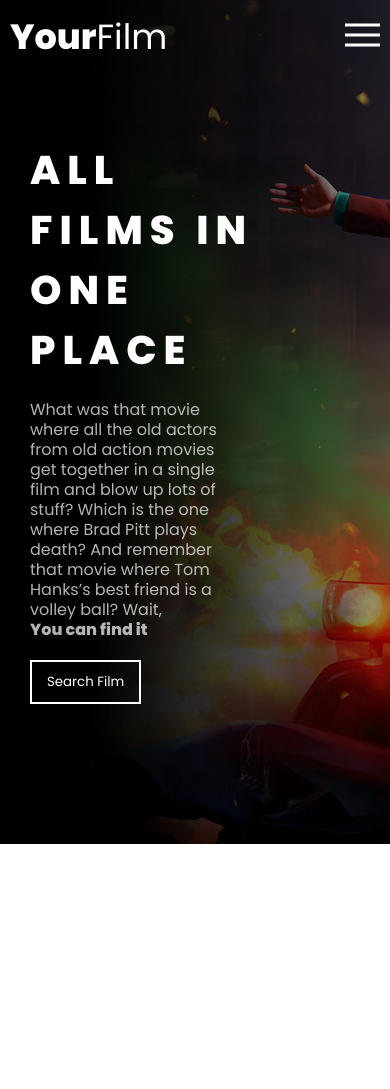
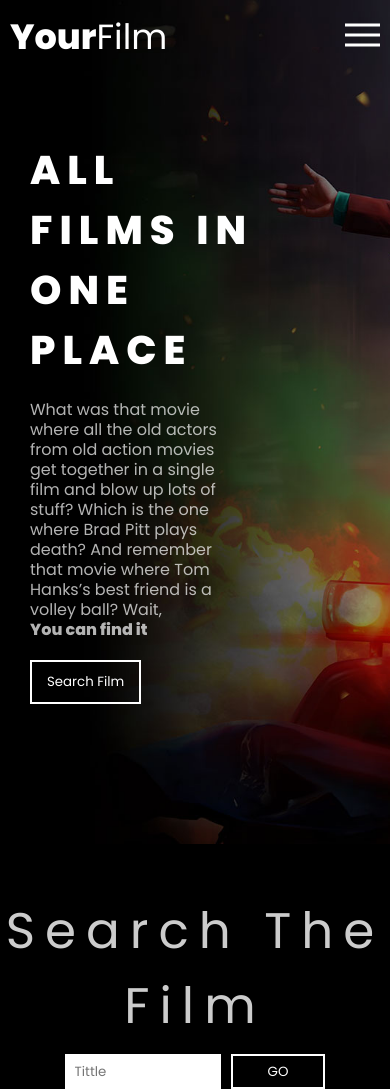
Before and after one commit to xFantix/React-WebFilm, a React (Create React App) app: page / in a window 390 px wide. Before the commit the page ends 844 px from the top, so only its background shows below. Built offline with nearby package versions, Linux system fonts and the light colour scheme.

Commit message:
finish mobile navigation

```diff
--- a/src/App.js
+++ b/src/App.js
@@ -1,20 +1,23 @@
 import styled from 'styled-components';
 import Main from './components/main/Main';
 import Nav from '../src/components/nav/Nav';
+import SearchFilm from './components/searchFilm/SearchFilm'
 import {BrowserRouter as Router } from 'react-router-dom';
 const StyleApp = styled.div`
   min-height:100vh;
   display:flex;
   flex-direction:column;
   width:100%;
+  position:relative;
+  overflow:hidden;
 `
-
 const App =()=> {
   return (
     <StyleApp className="App">
       <Router>
           <Nav/>
           <Main/>
+          <SearchFilm/>
       </Router>
     </StyleApp>
   );
--- a/src/components/main/styleMain.js
+++ b/src/components/main/styleMain.js
@@ -24,6 +24,7 @@ export const StyleMainContainer = styled.main`
     display:flex;
     flex-direction:column;
     justify-content:center;
+    overflow:hidden;
 `
 export const HeaderAbout = styled.h2`
     color: white;
--- a/src/components/nav/MobileNav.js
+++ b/src/components/nav/MobileNav.js
@@ -1,12 +1,43 @@
-import React from 'react';
-import {HamburgerButton,HamburgerBox,HamburgerInner} from './styleNav'
+import React,{useState} from 'react';
+import {HamburgerButton,HamburgerBox,HamburgerInner,StyleMenu,StyleListNav,StyleListElementMobile,HamburgerInnerExit,StyleLiMobile} from './styleNav';
+
+
 const MobileNav = () => {
+
+    const handleNavMobile = () =>{
+        setValuePositionMenu(prevState=>!prevState);
+    }
+
+    const [valuePositionMenu, setValuePositionMenu] = useState(false);
+
     return (
-        <HamburgerButton>
+        <>
+        <HamburgerButton positionMenu={valuePositionMenu} onClick={handleNavMobile}>
             <HamburgerBox>
                 <HamburgerInner></HamburgerInner>
             </HamburgerBox>
         </HamburgerButton>
+        <StyleMenu positionMenu={valuePositionMenu}>
+            <StyleListNav>
+                <StyleLiMobile>
+                <HamburgerButton onClick={handleNavMobile}>
+                    <HamburgerBox>
+                        <HamburgerInnerExit></HamburgerInnerExit>
+                    </HamburgerBox>
+                 </HamburgerButton>
+                </StyleLiMobile>
+                <StyleLiMobile>
+                    <StyleListElementMobile exact to='/'>Start</StyleListElementMobile>
+                </StyleLiMobile>
+                <StyleLiMobile>
+                    <StyleListElementMobile to="/SearchFilm">Search Film</StyleListElementMobile>
+                </StyleLiMobile>
+                <StyleLiMobile>
+                    <StyleListElementMobile to="/Contact">Contact</StyleListElementMobile>
+                </StyleLiMobile>
+            </StyleListNav>
+        </StyleMenu>
+        </>
      );
 }
 
--- a/src/components/nav/styleNav.js
+++ b/src/components/nav/styleNav.js
@@ -41,10 +41,13 @@ export const HamburgerButton = styled.button`
     background-color: transparent;
     border: 0;
     margin: 0;
+    transform:${ props => props.positionMenu ? 'translateX(100%)' : 'translateX(0%)'};
+    transition:.3s ease-in-out;
     @media(min-width:620px){
         display:none;
     }
 `
+
 export const HamburgerBox = styled.span`
     width: 35px;
     height: 24px;
@@ -79,3 +82,46 @@ export const HamburgerInner = styled.span`
         left: 0;
     }
 `
+export const HamburgerInnerExit = styled(HamburgerInner)`
+    background-color: transparent;
+    &::before{
+        transform: translateY(10px) rotate(45deg);
+    }
+    &::after{
+        transform: translateY(-10px) rotate(-45deg);
+    }
+`
+
+export const StyleMenu = styled.div`
+    display:flex;
+    height:100vh;
+    width:300px;
+    background-color:black;
+    z-index:100;
+    position:absolute;
+    top:0%;
+    right:${props=>(props.positionMenu ? "0px":"-300px")};
+    transition:.3s ease-in-out;
+    justify-content:center;
+    text-align:center;
+    align-items:center;
+    opacity:.9;
+    @media(min-width:620px){
+        display:none;
+    }
+`
+export const StyleListNav = styled.ul`
+    display:flex;
+    flex-direction:column;
+    list-style:none;
+`
+export const StyleListElementMobile = styled(NavLink)`
+    text-decoration:none;
+    font-size:30px;
+    font-family:${font};
+    cursor: pointer;
+    color:white;
+`
+export const StyleLiMobile = styled.li`
+    padding:10px 0px;
+`
--- a/src/components/searchFilm/SearchFilm.js
+++ b/src/components/searchFilm/SearchFilm.js
@@ -1,10 +1,14 @@
 import React from 'react';
-
+import {StyleContainer,FormStyle,InputStyle,ButtonStyle,HeaderStyle} from './styleSearchFilm';
 const SearchFilm = () => {
     return (
-        <section>
-
-        </section>
+        <StyleContainer>
+            <HeaderStyle>Search The Film</HeaderStyle>
+            <FormStyle>
+                <InputStyle placeholder="Tittle" type="text"/>
+                <ButtonStyle>GO</ButtonStyle>
+            </FormStyle>
+        </StyleContainer>
      );
 }
 
--- a/src/components/searchFilm/styleSearchFilm.js
+++ b/src/components/searchFilm/styleSearchFilm.js
@@ -1,4 +1,42 @@
 import styled from 'styled-components';
-
+const font = "'Poppins', sans-serif";
 export const StyleContainer = styled.section`
+    display:flex;
+    flex-direction:column;
+    width:100%;
+    background-color:black;
 `
+export const HeaderStyle = styled.h2`
+    color:white;
+    text-align:center;
+    font-family:${font};
+    font-size:50px;
+    opacity:.8;
+    margin-top:50px;
+    font-weight:400;
+    letter-spacing:10px;
+`
+export const FormStyle = styled.form`
+    display:flex;
+    margin-top:10px;
+    width:100%;
+    justify-content:center;
+`
+export const InputStyle = styled.input`
+    font-family:${font};
+    height:35px;
+    width:40%;
+    border:none;
+    outline:none;
+    padding-left:10px;
+`
+export const ButtonStyle = styled.button`
+    height:35px;
+    padding:0px 35px;
+    margin-left:10px;
+    background-color:transparent;
+    font-family:${font};
+    border:2px solid white;
+    color:white;
+    cursor: pointer;
+`
```
